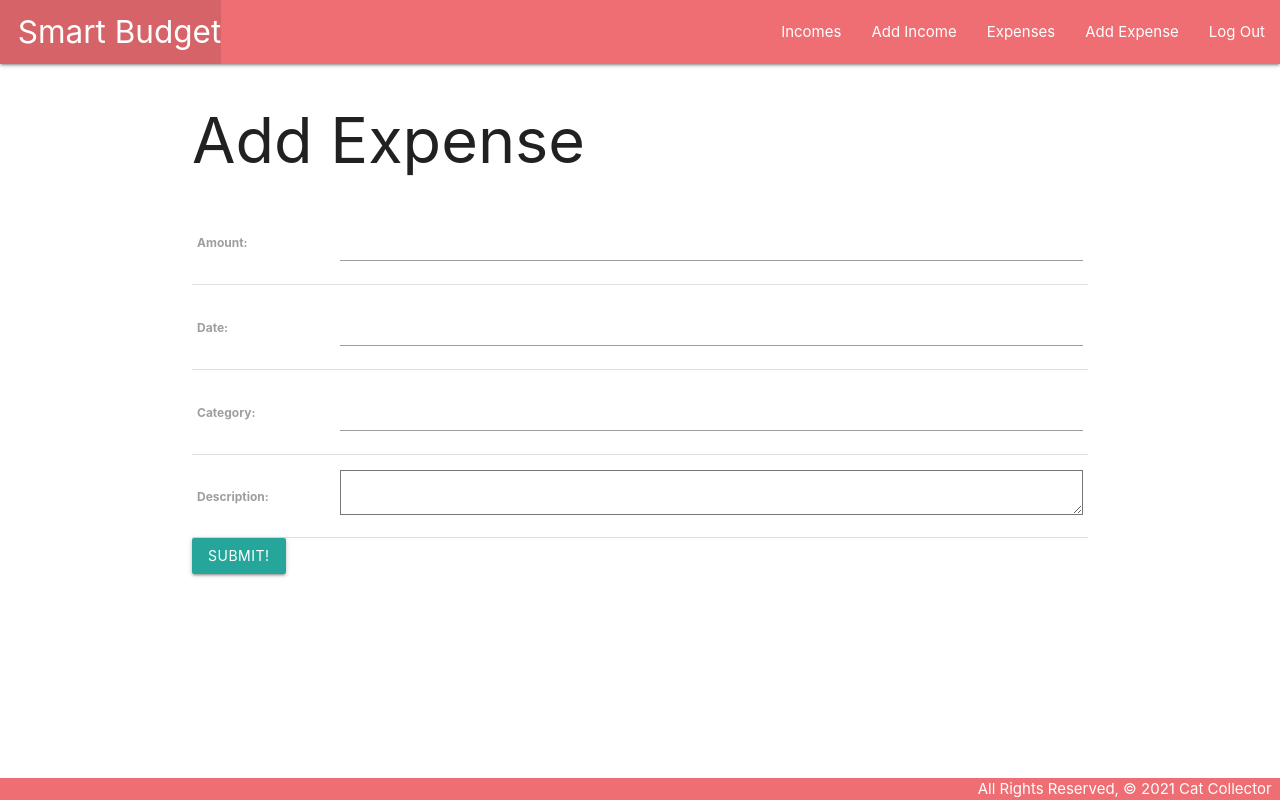
After one commit to MichaelDang33/jv-md-budget-tracker, a Django app: page /expenses/create/ in a window 1280 px wide. The commit adds this page. Run offline with Django 4.2, Linux system fonts and the light colour scheme; the visitor is signed in with stand-in values (Sample User, id 1).

Commit message:
added expenses crud functionality

```diff
--- a/expenses/models.py
+++ b/expenses/models.py
@@ -1,13 +1,18 @@
 from django.db import models
-
+from django.urls import reverse
+from django.contrib.auth.models import User
 # Create your models here.
 
 class Expense(models.Model):
     amount = models.DecimalField(max_digits=20, decimal_places=2)
     date = models.DateField()
-    #owner = models.ForeignKey(to=User)
     category = models.CharField(max_length=100)
     description = models.TextField()
+    # add user_id FK column
+    user = models.ForeignKey(User, on_delete=models.CASCADE)
 
     def __str__(self):
         return f'{self.category} ({self.id})'
+
+    def get_absolute_url(self):
+        return reverse('expenses_detail', kwargs={'expenses_id': self.id})
--- a/expenses/urls.py
+++ b/expenses/urls.py
@@ -6,4 +6,8 @@ urlpatterns = [
     path('', views.home, name='home'),
     path('expenses/', views.expenses_index, name='expenses_index'),
     path('expenses/<int:expense_id>/', views.expenses_detail, name='expenses_detail'),
+    path('expenses/create/', views.ExpenseCreate.as_view(), name='expenses_create'),
+    path('expenses/<int:pk>/update/', views.ExpenseUpdate.as_view(), name='expenses_update'),
+    path('expenses/<int:pk>/delete/', views.ExpenseDelete.as_view(), name='expenses_delete'),
+    path('accounts/signup/', views.signup, name='signup'),
 ]
--- a/expenses/views.py
+++ b/expenses/views.py
@@ -18,3 +18,78 @@ def expenses_detail(request, expense_id):
     return render(request, 'expenses/detail.html', {
         'expense': expense
     })
+
+
+from django.forms.models import BaseModelForm
+from django.shortcuts import render, redirect
+from django.views.generic.edit import CreateView, UpdateView, DeleteView
+from django.contrib.auth import login
+from django.contrib.auth.forms import UserCreationForm
+from django.contrib.auth.decorators import login_required
+from django.contrib.auth.mixins import LoginRequiredMixin
+
+from .models import Expense
+
+
+# Create your views here.
+
+@login_required
+def expenses_index(request):
+   expense = Expense.objects.filter(user=request.user)
+   return render(request, 'expenses/index.html', {
+       'expense': expense
+   })
+
+def home(request):
+    return render(request, 'home.html')
+
+@login_required
+def expenses_detail(request, expense_id):
+    expense = Expense.objects.get(id=expense_id)
+    return render(request, 'expenses/detail.html', {
+        'expense': expense
+    })
+
+
+class ExpenseCreate(LoginRequiredMixin, CreateView):
+    model = Expense
+    fields = ['amount', 'date', 'category', 'description']
+
+    success_url = '/expenses/'
+
+    def form_valid(self, form):
+        # self.request.user is the logged in user
+        form.instance.user = self.request.user
+        # Let the CreateView's form_valid method do its regular work
+        # (saving the object & redirecting)
+        return super().form_valid(form)
+
+class ExpenseUpdate(LoginRequiredMixin, UpdateView):
+    model = Expense
+    fields = '__all__'
+
+    success_url = '/expenses/'
+
+class ExpenseDelete(LoginRequiredMixin, DeleteView):
+    model = Expense
+    fields = '__all__'
+
+    success_url = '/expenses/'
+
+def signup(request):
+    error_message = ''
+    if request.method == 'POST':
+        # This is how to create a 'user' form object
+        # that includes the data from the browser
+        form = UserCreationForm(request.POST)
+        if form.is_valid():
+            # This is how we log a user in via code
+            user = form.save()
+            login(request, user)
+            return redirect('/')
+        else:
+            error_message = 'Invalid sign up - try again'
+
+    form = UserCreationForm()
+    context = {'form': form, 'error_message': error_message}
+    return render(request, 'registration/signup.html', context)
--- a/templates/base.html
+++ b/templates/base.html
@@ -23,6 +23,7 @@
           <li><a href="{% url 'incomes_index' %}">Incomes</a></li>
           <li><a href="{% url 'incomes_create' %}">Add Income</a></li>
           <li><a href="{% url 'expenses_index' %}">Expenses</a></li>
+          <li><a href="{% url 'expenses_create' %}">Add Expense</a></li>
           <li><a href="{% url 'logout' %}">Log Out</a></li>
           {% else %}
           <li><a href="{% url 'signup' %}">Sign Up</a></li>
--- a/templates/expenses/detail.html
+++ b/templates/expenses/detail.html
@@ -4,12 +4,16 @@
 
 <div class="card">
     <div class="card-content">
-        <span class="card-title">Expense Entry: {{ expense.id }}</span>
+        <span class="card-title">Expense Entry:</span>
         <p>Amount: ${{ expense.amount }}</p>
         <p>Date: {{ expense.date }}</p>
         <p>Category: {{ expense.category }}</p>
         <p>Description: {{ expense.description|linebreaks }}</p>
     </div>
+    <div class="card-action">
+        <a href="{% url 'expenses_update' expense.id %}">Edit</a>
+        <a href="{% url 'expenses_delete' expense.id %}">Delete</a>
+    </div>
 </div>
 
 {% endblock %}
--- /dev/null
+++ b/templates/expenses/expense_form.html
@@ -0,0 +1,19 @@
+{% extends 'base.html' %}
+
+{% block content %}
+
+  {% if object %}
+    <h1>Edit <span class="teal-text">Expense {{expense.id}}</span></h1>
+  {% else %}
+    <h1>Add Expense</h1>
+  {% endif %}
+
+<form action="" method="POST">
+    {% csrf_token %}
+  <table>
+    {{ form.as_table }}
+  </table>
+  <input type="submit" value="Submit!" class="btn">
+</form>
+
+{% endblock %}
--- a/templates/expenses/index.html
+++ b/templates/expenses/index.html
@@ -8,7 +8,7 @@
     <a href="{% url 'expenses_detail' expense.id %}">
         <div class="card">
             <div class="card-content">
-                <span class="card-title">Expense Entry: {{ expense.id }}</span>
+                <span class="card-title">Expense Entry:</span>
                 <p>Amount: ${{ expense.amount }}</p>
                 <p>Date: {{ expense.date }}</p>
                 <p>Category: {{ expense.category }}</p>
--- a/templates/incomes/detail.html
+++ b/templates/incomes/detail.html
@@ -4,7 +4,7 @@
 
 <div class="card">
     <div class="card-content">
-        <span class="card-title">Income Entry: {{ income.id }}</span>
+        <span class="card-title">Income Entry:</span>
         <p>Amount: ${{ income.amount }}</p>
         <p>Date: {{ income.date }}</p>
         <p>Source: {{ income.source }}</p>
```
Also changed, not shown: templates/expenses/expense_confirm_delete.html (added, +13 -0 lines), expenses/migrations/0002_expense_user.py (added).
